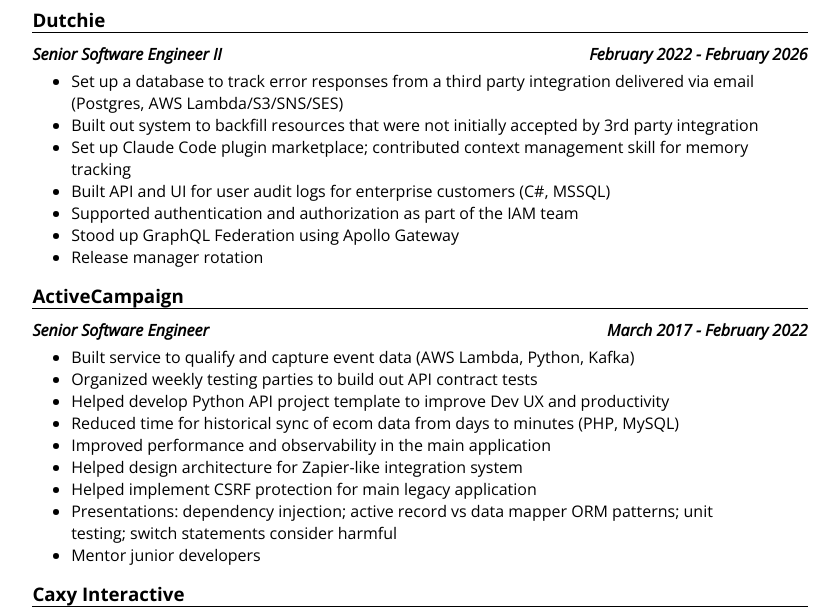
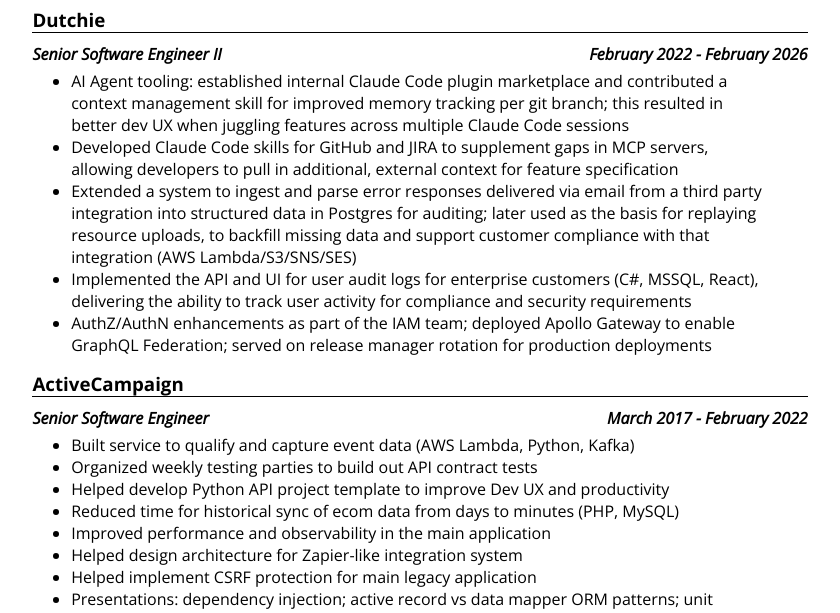
Before and after one commit to jon-frankel/resume, a website built with webpack: page public/index.html in a window 1280 px wide. Shown: the part 141-754 px from the top of the page, without its empty margins (220-1060 px from the left). Built offline with nearby package versions, Linux system fonts and the light colour scheme.

Commit message:
Update Dutchie

```diff
--- a/public/index.html
+++ b/public/index.html
@@ -77,15 +77,28 @@
 
     <ul>
         <li>
-            Set up a database to track error responses from a third party integration delivered via email
-            (Postgres, AWS Lambda/S3/SNS/SES)
+            AI Agent tooling: established internal Claude Code plugin marketplace and contributed a context management
+            skill for improved memory tracking per git branch; this resulted in better dev UX when juggling features
+            across multiple Claude Code sessions
         </li>
-        <li>Built out system to backfill resources that were not initially accepted by 3rd party integration</li>
-        <li>Set up Claude Code plugin marketplace; contributed context management skill for memory tracking</li>
-        <li>Built API and UI for user audit logs for enterprise customers (C#, MSSQL)</li>
-        <li>Supported authentication and authorization as part of the IAM team</li>
-        <li>Stood up GraphQL Federation using Apollo Gateway</li>
-        <li>Release manager rotation</li>
+        <li>
+            Developed Claude Code skills for GitHub and JIRA to supplement gaps in MCP servers, allowing
+            developers to pull in additional, external context for feature specification
+        </li>
+        <li>
+            Extended a system to ingest and parse error responses delivered via email from a third party integration
+            into structured data in Postgres for auditing; later used as the basis for replaying resource uploads,
+            to backfill missing data and support customer compliance with that integration (AWS Lambda/S3/SNS/SES)
+        </li>
+        <li>
+            Implemented the API and UI for user audit logs for enterprise customers (C#, MSSQL, React), delivering
+            the ability to track user activity for compliance and security requirements
+        </li>
+        <li>
+            AuthZ/AuthN enhancements as part of the IAM team;
+            deployed Apollo Gateway to enable GraphQL Federation;
+            served on release manager rotation for production deployments
+        </li>
     </ul>
 
     <h3>ActiveCampaign</h3>
```
